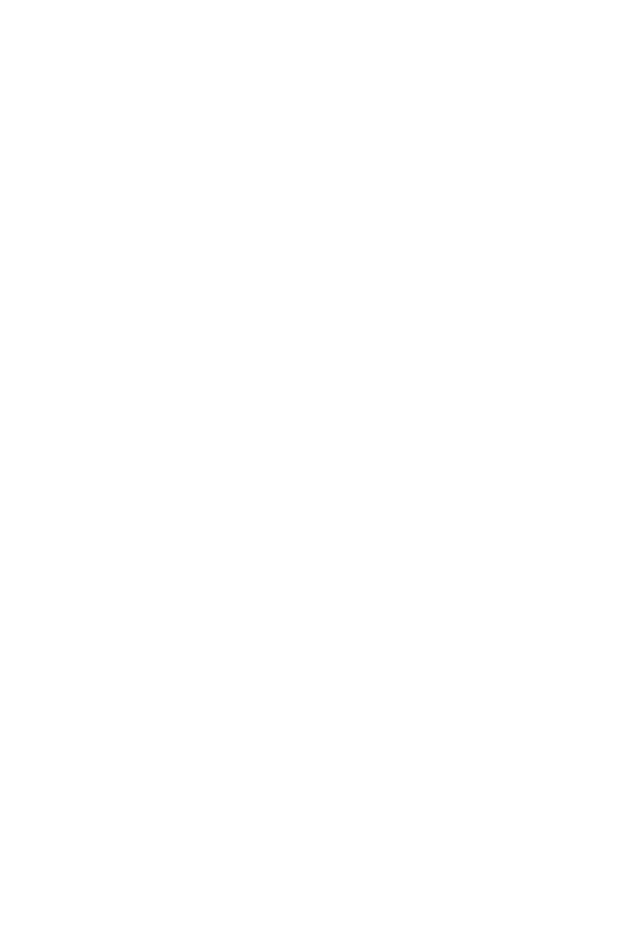
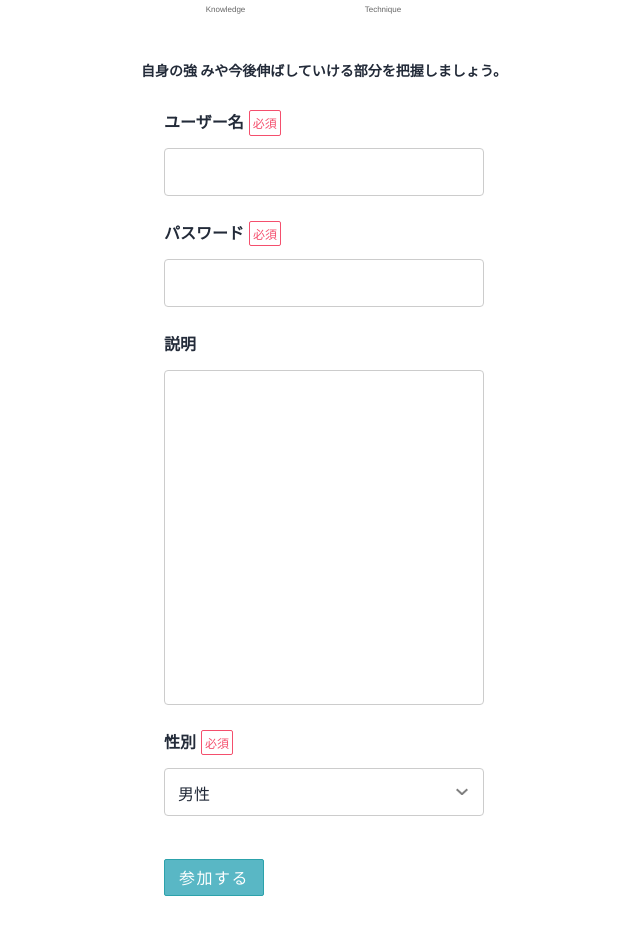
Before and after one commit to thanhgiau2604/gnavi, a Next.js app: page /styleguide in a window 1280 px wide. Shown: the part 690-1616 px from the top of the page, without its empty margins (316-956 px from the left). Before the commit the page ends 800 px from the top, so only its background shows below. Built offline with nearby package versions, Linux system fonts and the light colour scheme.

Commit message:
refactor(input): add to guidestyle

```diff
--- a/src/components/common/CustomFields/InputField/index.tsx
+++ b/src/components/common/CustomFields/InputField/index.tsx
@@ -27,8 +27,8 @@ const CustomInput: React.FC<FieldProps & CustomInputProps> = (props) => {
         </FieldLabel>
       )}
 
-      {type === 'text' ? (
-        <input id={name} {...field} disabled={disabled} placeholder={placeholder} />
+      {type !== 'text-area' ? (
+        <input id={name} {...field} disabled={disabled} placeholder={placeholder} type={type} />
       ) : (
         <textarea id={name} {...field} disabled={disabled} placeholder={placeholder} />
       )}
--- /dev/null
+++ b/src/pages/styleguide/FormInput.tsx
@@ -0,0 +1,94 @@
+import { OptionProps } from 'interfaces/CustomField'
+import { FastField, Formik, Form, FormikProps } from 'formik'
+import * as Yup from 'yup'
+import CustomSelect from 'components/common/CustomFields/SelectField'
+import CustomInput from 'components/common/CustomFields/InputField'
+import Button from 'components/common/Button'
+import FlexContainer from 'styles/styled/layout/FlexLayout'
+
+interface FormValues {
+  username: string
+  password: string
+  description: string
+  gender: string
+}
+
+const FormInputWithFormik: React.FC = () => {
+  const initialValues: FormValues = {
+    username: '',
+    password: '',
+    description: '',
+    gender: 'male',
+  }
+
+  const options: OptionProps[] = [
+    {
+      value: 'male',
+      label: '男性',
+    },
+    {
+      value: 'female',
+      label: '女性',
+    },
+    {
+      value: 'others',
+      label: 'その他',
+    },
+  ]
+
+  const validationSchema = Yup.object().shape({
+    username: Yup.string().required('This field is required.'),
+    password: Yup.string().required('This field is required.'),
+    gender: Yup.string().required('This field is required.'),
+  })
+
+  return (
+    <FlexContainer justifyContent="center" margin="30px 0">
+      <Formik
+        initialValues={initialValues}
+        validationSchema={validationSchema}
+        onSubmit={(values, actions) => {
+          actions.setSubmitting(false)
+        }}
+      >
+        {(formikProps: FormikProps<FormValues>) => {
+          const { values, errors, touched } = formikProps
+          console.log({ values, errors, touched })
+
+          return (
+            <Form>
+              <FastField name="username" component={CustomInput} label="ユーザー名" required />
+
+              <FastField
+                name="password"
+                component={CustomInput}
+                label="パスワード"
+                type="password"
+                required
+              />
+
+              <FastField
+                name="description"
+                component={CustomInput}
+                label="説明"
+                type="text-area"
+                height={335}
+              />
+
+              <FastField
+                name="gender"
+                component={CustomSelect}
+                label="性別"
+                options={options}
+                required
+              />
+              <Button title="参加する" type="submit" />
+            </Form>
+          )
+        }}
+      </Formik>
+    </FlexContainer>
+  )
+}
+
+export default FormInputWithFormik
--- a/src/pages/styleguide/index.tsx
+++ b/src/pages/styleguide/index.tsx
@@ -6,11 +6,15 @@ import ButtonUpload from 'components/common/ButtonUpload'
 import Avatar from 'components/common/Avatar'
 import RadarChart from 'components/common/RadarChart'
 import { ChartContainer } from 'styles/styled/layout/ChartLayout'
+import Header from 'components/common/Header'
+import FormInput from './FormInput'
 
 const StyleGuide = () => {
   const indicators = [8, 6, 10, 7, 9]
   return (
     <div className="wrapper">
+      <Header shadow />
+      <Header showBtnBack title="ガイドの知恵袋" />
       <Button title="上記内容で質問する" />
       <Button buttonColor={buttonColors.STYLE02} title="上記内容で質問する" />
       <Button buttonColor={buttonColors.STYLE03} title="上記内容で質問する" />
@@ -37,6 +41,7 @@ const StyleGuide = () => {
         <RadarChart indicators={indicators} />
         <h5 className="note">自身の強 みや今後伸ばしていける部分を把握しましょう。</h5>
       </ChartContainer>
+      <FormInput />
     </div>
   )
 }
```
